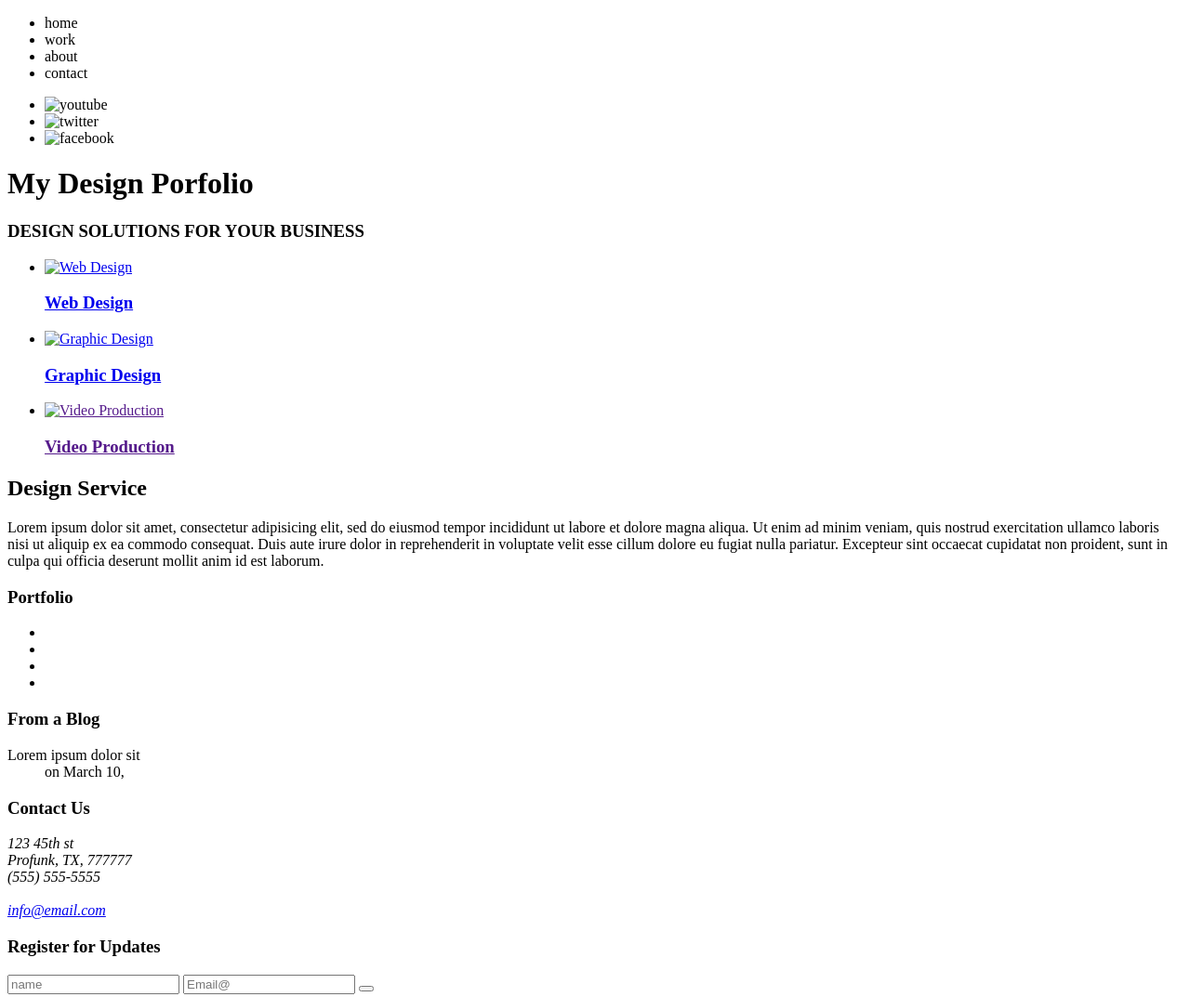
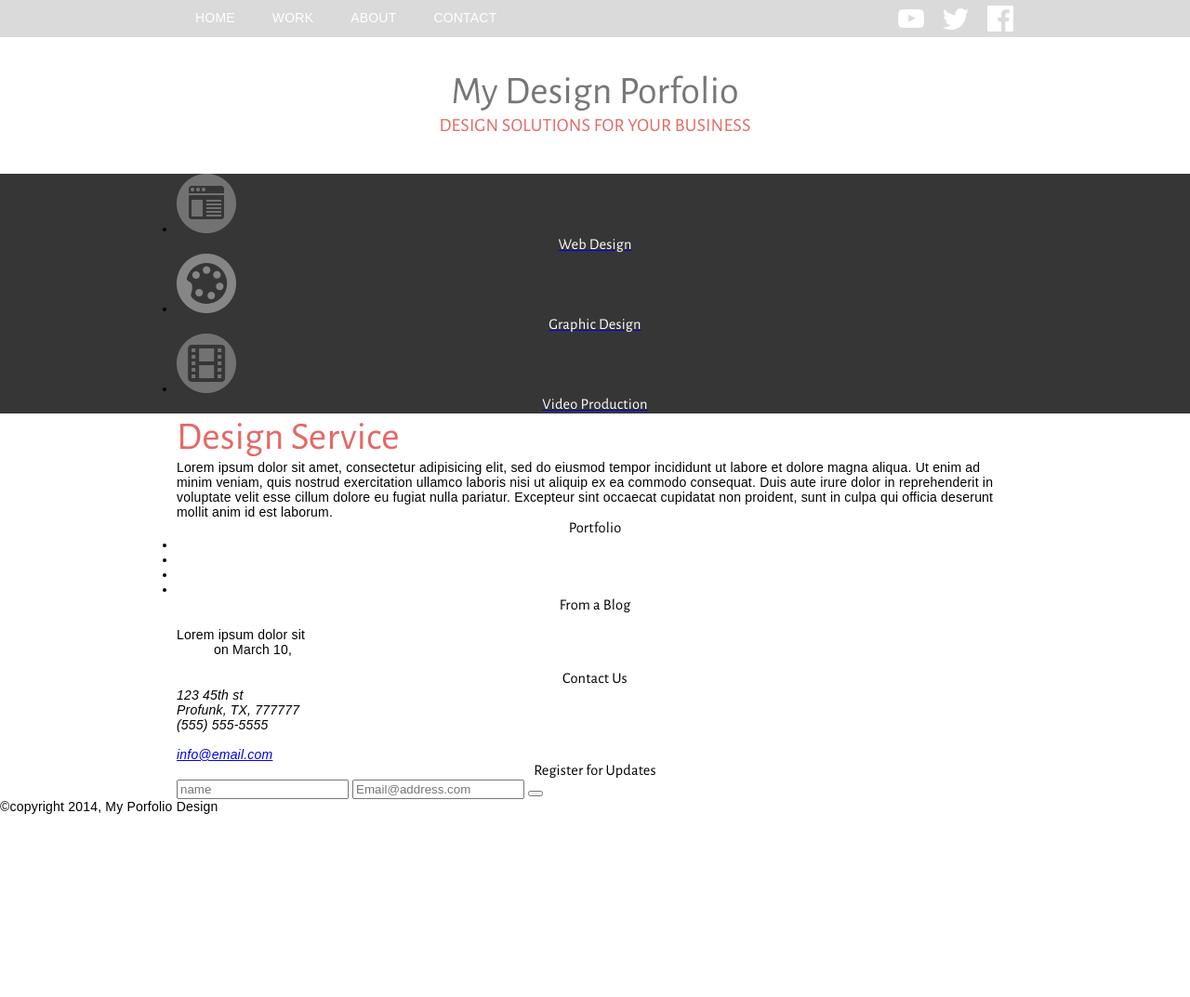
Before and after one commit to LukaHuang/psd-to-html-practice1-portfolio, a plain HTML site: page index.html in a window 1280 px wide. Shown: the whole page at 93% size. After the commit the page ends 876 px from the top, so only its background shows below. Drawn offline with nearby package versions, Linux system fonts and the light colour scheme.

Commit message:
styling header and nav

```diff
--- a/index.html
+++ b/index.html
@@ -3,26 +3,26 @@
 <head>
   <meta charset="UTF-8">
   <title>Steven's Porfolio</title>
-
+  <link rel="stylesheet" type="text/css" href="style/site.css" media="all">
 </head>
 <body>
-  <nav>
+  <nav class>
     <div class="container">
-      <ul class="navlist">
-        <li>home</li>
-        <li>work</li>
-        <li>about</li>
-        <li>contact</li>
+      <ul class="nav-list">
+        <li><a href="#">home</a></li>
+        <li><a href="#">work</a></li>
+        <li><a href="#">about</a></li>
+        <li><a href="#">contact</a></li>
       </ul>
       <ul class="social-list">
-        <li><img src="none" alt="youtube"></li>
-        <li><img src="none" alt="twitter"></li>
-        <li><img src="none" alt="facebook"></li>
+        <li><a href="#"><img src="images/youtube.png" alt="youtube"></a></li>
+        <li><a href="#"><img src="images/twitter.png" alt="twitter"></a></li>
+        <li><a href="#"><img src="images/facebook.png" alt="facebook"></a></li>
       </ul>
     </div>
   </nav>
 
-  <header>
+  <header class="container clear">
       <h1>My Design Porfolio</h1>
       <h3>DESIGN SOLUTIONS FOR YOUR BUSINESS</h3>
   </header>
@@ -30,20 +30,20 @@
     <div class="container">
       <ul class="feature-list">
         <li>
-          <a href="  ">
-            <img src="/" alt="Web Design">
+          <a href="#">
+            <img src="images/web.png" alt="Web Design">
             <h3>Web Design</h3>
           </a>
         </li>
         <li>
-          <a href="  ">
-            <img src="/" alt="Graphic Design">
+          <a href="#">
+            <img src="images/graphic.png" alt="Graphic Design">
             <h3>Graphic Design</h3>
           </a>
         </li>
         <li>
-          <a href="">
-            <img src="/" alt="Video Production">
+          <a href="#">
+            <img src="images/video.png" alt="Video Production">
             <h3>Video Production</h3>
           </a>
         </li>
@@ -63,25 +63,25 @@
           <li class="port-laptops">
             <span>
               <a href="#"></a>
-              <img src="" alt="">
+              <img src="#" alt="">
             </span>
           </li>
           <li class="port-acme">
             <span>
               <a href="#"></a>
-              <img src="" alt="">
+              <img src="#" alt="">
             </span>
           </li>
           <li class="port-demoreel">
             <span>
               <a href="#"></a>
-              <img src="" alt="">
+              <img src="#" alt="">
             </span>
           </li>
           <li class="port-logo">
             <span>
               <a href="#"></a>
-              <img src="" alt="">
+              <img src="#" alt="">
             </span>
           </li>
         </ul>
@@ -109,11 +109,13 @@
         <form action="none">
           <h3>Register for Updates</h3>
           <input type="text" id="name" placeholder="name" />
-          <input type="text" id="email" placeholder="Email@">
+          <input type="text" id="email" placeholder="Email@address.com">
           <button type="submit"></button>
         </form>
       </div>  <!-- one-third -->
     </div> <!-- container -->
+    <span class="copyright">&copy;copyright 2014, My Porfolio Design</span>
   </footer>
+  <script type="text/javascript" src="http://localhost:35729/livereload.js"></script>
 </body>
 </html>
--- a/style/site.css
+++ b/style/site.css
@@ -0,0 +1,121 @@
+@import url(http://fonts.googleapis.com/css?family=Alegreya+Sans:400,700);
+
+html, body, ul, li, h1, h2, h3, h4, h5, h6, img, p {
+  font-family: Arial, Helvetica, sans-serif;
+  padding: 0;
+  margin: 0;
+}
+
+body{
+  font-size: 14px;
+  letter-spacing: 0.2px;
+}
+
+h1, h2, h3, h4, h5, h6{
+  font-family: 'Alegreya Sans', sans-serif;
+  font-weight: normal;
+  text-decoration: none;
+}
+
+h1 {
+  color: #777777;
+  font: "Myriad Pro";
+  font-size: 42px;
+}
+
+h2 {
+  color: #e46965;
+  font-size: 42px;
+}
+
+.container {
+  max-width: 900px;
+  margin: 0 auto;
+}
+
+
+/*************************************
+               Header
+**************************************/
+
+header h1, h3{
+  text-align: center;
+}
+
+header h1 {
+  margin-top: 33px;
+}
+
+header h3{
+  color: #e46965;
+  font-size: 20px;
+  margin-bottom: 40px;
+}
+
+nav {
+  background-color: #dadada;
+  height: 40px;
+  color: #ffffff;
+}
+
+.nav-list {
+  float: left;
+  font-family: "Arial Bold";
+}
+
+.nav-list li{
+  float: left;
+  list-style: none;
+}
+
+.nav-list li{
+  float: left;
+}
+
+.nav-list li a{
+
+  color: #ffffff;
+  text-decoration: none;
+  text-transform: uppercase;
+  font-size: 14px;
+  display: block;
+  margin-right: 20px;
+  margin-left: 20px;
+  margin-top: 11px;
+  margin: 11px 20px 0 20px;
+}
+
+.nav-list :first-child{
+  padding-left: 0;
+}
+
+.nav-list :last-child{
+  padding-right: 0;
+}
+
+.social-list {
+  float: right;
+  margin-top:6px;
+}
+
+.social-list li{
+  float: left;
+  list-style: none;
+}
+
+.social-list li a{
+  margin-left: 20px;
+}
+
+/*************************************
+               feature
+**************************************/
+
+.feature {
+  background-color: #363636;
+}
+
+.feature h3{
+  color: #fff;
+  text-decoration: none;
+}
```
Also changed, not shown: images/acmelogo.gif (added), images/alogo.gif (added), images/facebook.png (added), images/feature-bg.jpg (added), images/graphic-small.png (added), images/graphic.png (added), images/laptops.jpg (added), images/menu-icon.png (added), images/tablet.jpg (added), images/twitter.png (added), images/video-small.png (added), images/video.png (added), images/web-small.png (added), images/web.png (added), 1 more files.
